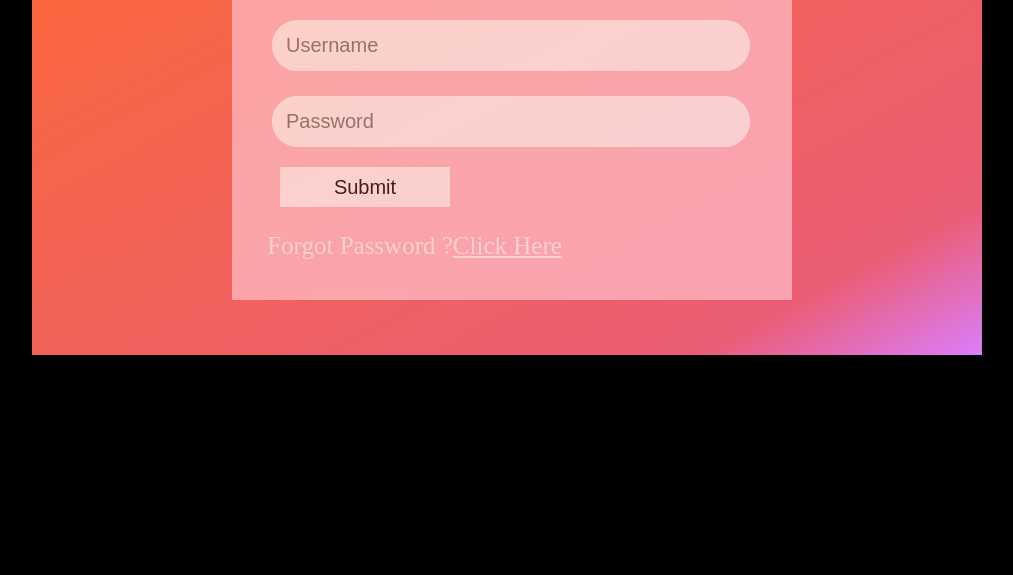
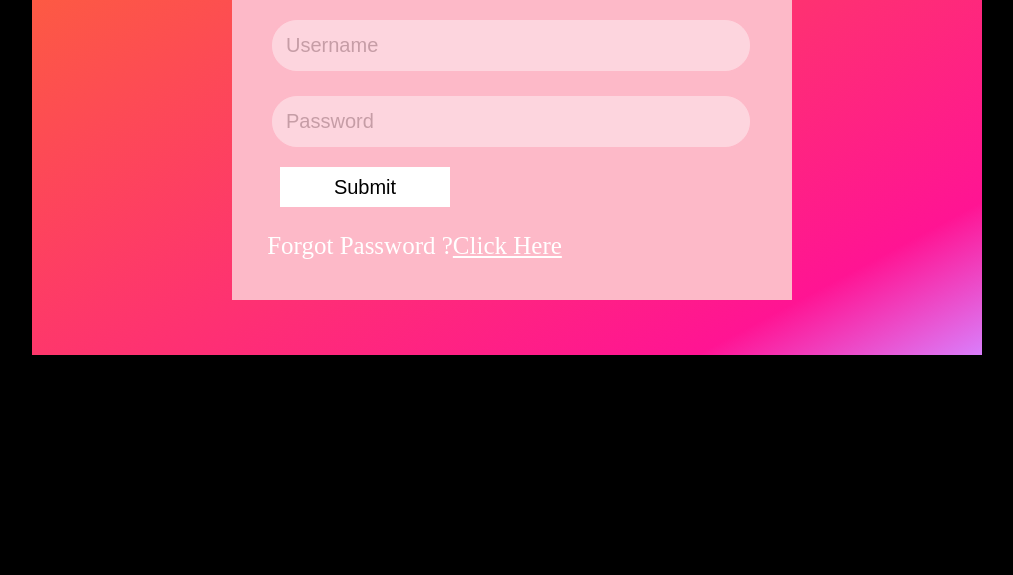
Before and after one commit to tmanju01/Task, a plain HTML site: page from_task_02.html in a window 1280 px wide. Shown: the part 225-800 px from the top of the page, without its empty margins (156-1169 px from the left). Drawn offline with Linux system fonts and the light colour scheme.

Commit message:
Update from_task_02.html

```diff
--- a/from_task_02.html
+++ b/from_task_02.html
@@ -16,7 +16,7 @@
 			height: 510px;
 			width: 950px;
 			/*background: red;*/
-			background:linear-gradient(to bottom right, #fc6932,#eb5d75 85%,#da7efb);
+			background:linear-gradient(to bottom right, #fc6932,deeppink 85%,#da7efb);
 			margin:0 25px 0 180px;
 			box-sizing: border-box;
 			padding-top: 30px;
@@ -28,13 +28,14 @@
 			/*height: 200px;
 			width: 200px;
 			background: white;*/
-			background: pink;
+			background:#FDB9C8;
    		height: 340px;
    		width: 510px;
    		text-align: center;
    		padding: 25px;
-   		opacity: 0.7;
+   		/*opacity: 0.7;*/
    		margin-left: 200px;
+
 
 
 		}
@@ -49,6 +50,7 @@
    		margin-top: 25px;
    		margin-left: 15px;
    		margin-right: 160px;
+
    	}
    	input,text{
    		border-radius: 25px;
@@ -56,6 +58,9 @@
    		padding: 13px;
    		width: 450px;
    		border:1px groove white;
+   		opacity: 0.4;
+
+
 
 
 
```
